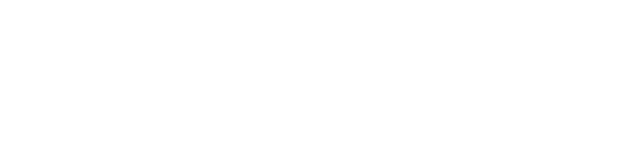
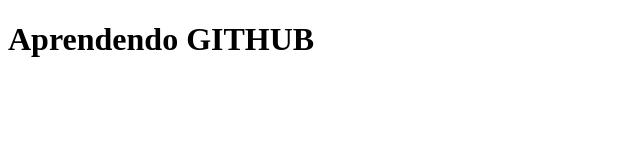
Before and after one commit to angelo81dev/gitflowtop, a plain HTML site: page index.html in a window 1280 px wide. Shown: the whole page, without its empty margins (0-640 px from the left). Drawn offline with Linux system fonts and the light colour scheme.

Commit message:
update in html

```diff
--- a/index.html
+++ b/index.html
@@ -6,6 +6,6 @@
     <title>Document</title>
 </head>
 <body>
-
+    <h1>Aprendendo GITHUB</h1>
 </body>
 </html>
```
